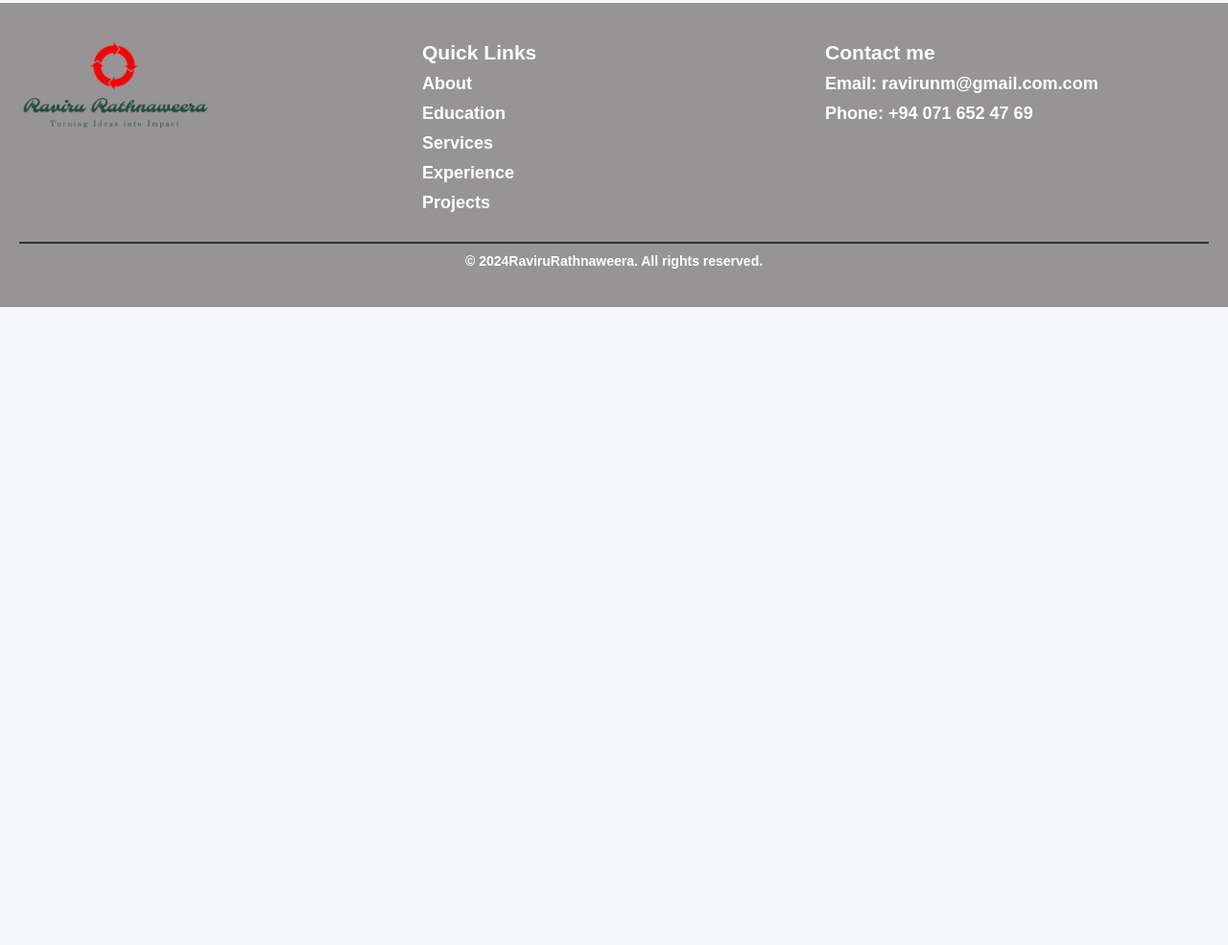
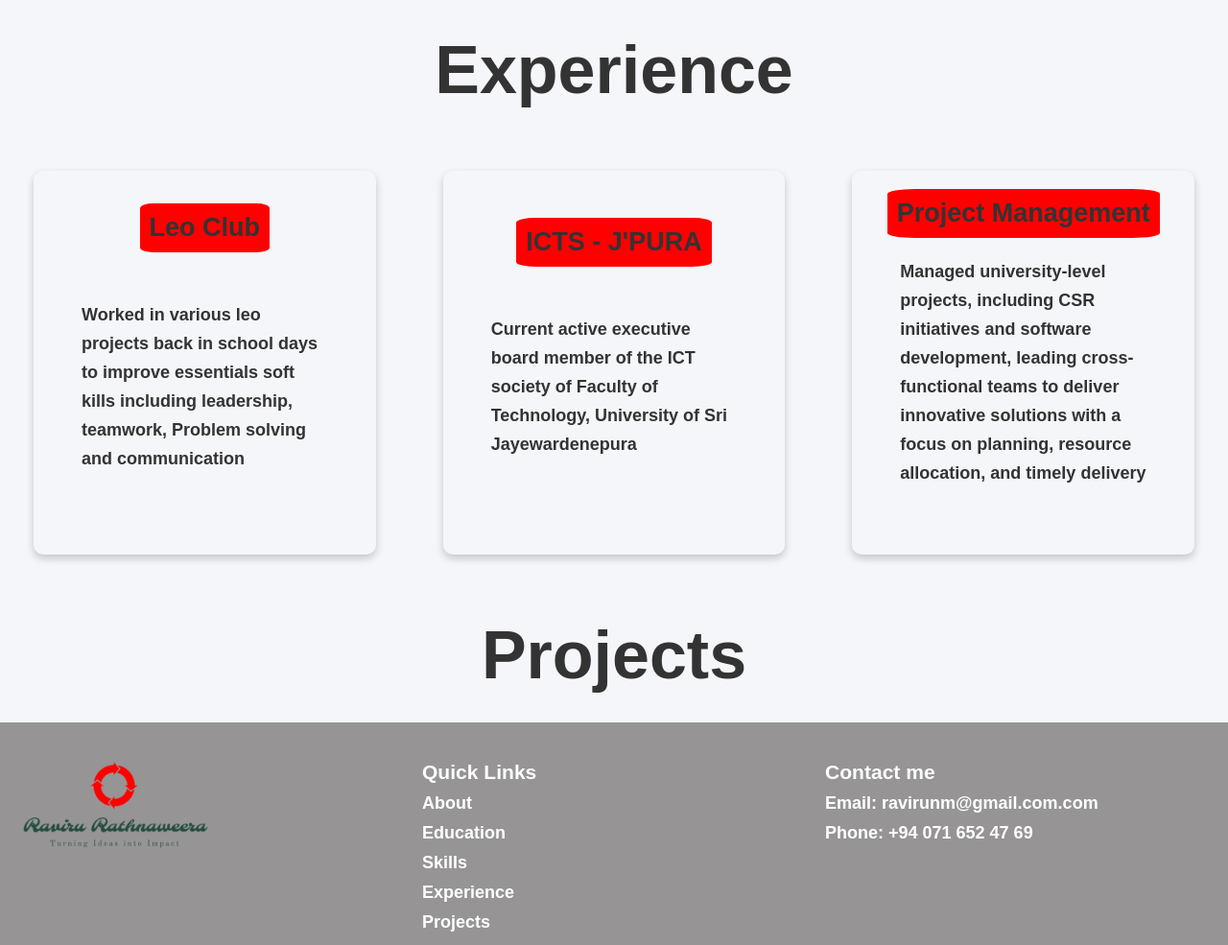
Before and after one commit to Quperavi/RaviruRathnaweera.github.io, a plain HTML site: page index.html in a window 1280 px wide. Shown: the part 2696-3681 px from the top of the page at 96% size. Before the commit the page ends 3016 px from the top, so only its background shows below. Drawn offline with Linux system fonts and the light colour scheme; a web font is replaced by a local one.

Commit message:
Experience

```diff
--- a/index.html
+++ b/index.html
@@ -20,9 +20,9 @@
           <li class="nav-bar-li"><a href="index.html">Home</a></li>
           <li class="nav-bar-li"><a href="#about-part">About</a></li>
           <li class="nav-bar-li"><a href="#Education-partid">Education</a></li>
-          <li class="nav-bar-li"><a href="">Skills</a></li>
-          <li class="nav-bar-li"><a href="">Experience</a></li>
-          <li class="nav-bar-li"><a href="">Projects</a></li>
+          <li class="nav-bar-li"><a href="#Skills">Skills</a></li>
+          <li class="nav-bar-li"><a href="#Experience">Experience</a></li>
+          <li class="nav-bar-li"><a href="#Projects">Projects</a></li>
 
         </div>
     </div>
@@ -154,6 +154,27 @@
 
 </section>
 
+<section id="Experience">
+  <div class="skills-p-div">
+    Experience
+  </div>
+<div class="Experience-div">
+ <div class="Experience-icon"><h1>Leo Club</h1><p>Worked in various leo projects back in school days to improve essentials soft kills including leadership, teamwork, Problem solving and communication</p></div>
+ <div class="Experience-icon"><h1>ICTS - J'PURA</h1><p>Current active executive board member of the ICT society of Faculty of Technology, University of Sri Jayewardenepura</p></div>
+ <div class="Experience-icon"><h1>Project Management</h1><p id="exp-para3">Managed university-level projects, including CSR initiatives and software development, leading cross-functional teams to deliver innovative solutions with a focus on planning, resource allocation, and timely delivery</p></div>
+
+</div>
+</section>
+
+<section id="Projects">
+  <div class="skills-p-div">
+    Projects
+  </div>
+
+</section>
+
+
+
 <footer>
     <div class="footer-container">
       <div class="footer-logo">
@@ -164,7 +185,7 @@
         <ul>
           <li><a href="#about-part">About</a></li>
           <li><a href="#Education-partid">Education</a></li>
-          <li><a href="#Services">Services</a></li>
+          <li><a href="#Skills">Skills</a></li>
           <li><a href="#Experience">Experience</a></li>
           <li><a href="#Projects">Projects</a></li>
         </ul>
--- a/styles/style.css
+++ b/styles/style.css
@@ -375,6 +375,7 @@ nav li a:hover{
   }
  #Mahanamalogo{
     padding-right: 10px;
+
  }
   #japuralogo{
     height: 200px;
@@ -436,6 +437,41 @@ nav li a:hover{
 .skill-icons p{
   padding:10px 0 0 30px;
 }
+.Experience-div{
+  display: flex;
+  flex-direction: row;
+  align-items: center;
+  justify-content: center;
+}
+.Experience-icon{
+  display: flex;
+  flex-direction: column;
+  align-items: center;
+  justify-content: center;
+  width: 40vw;
+  height:50vh;
+  border-radius: 10px;
+  box-shadow: 0 4px 8px rgba(0, 0, 0, 0.2);
+  margin: 35px;
+  transition: transform 0.3s ease;
+}
+
+.Experience-icon p{
+  padding: 50px;
+  line-height: 30px;
+}
+
+.Experience-icon h1{
+  border-radius: 10%;
+  padding: 10px;
+  background-color: #FF0000;
+}
+
+#exp-para3{
+  padding-top: 20px;
+}
+
+
 
 
   footer {
```
